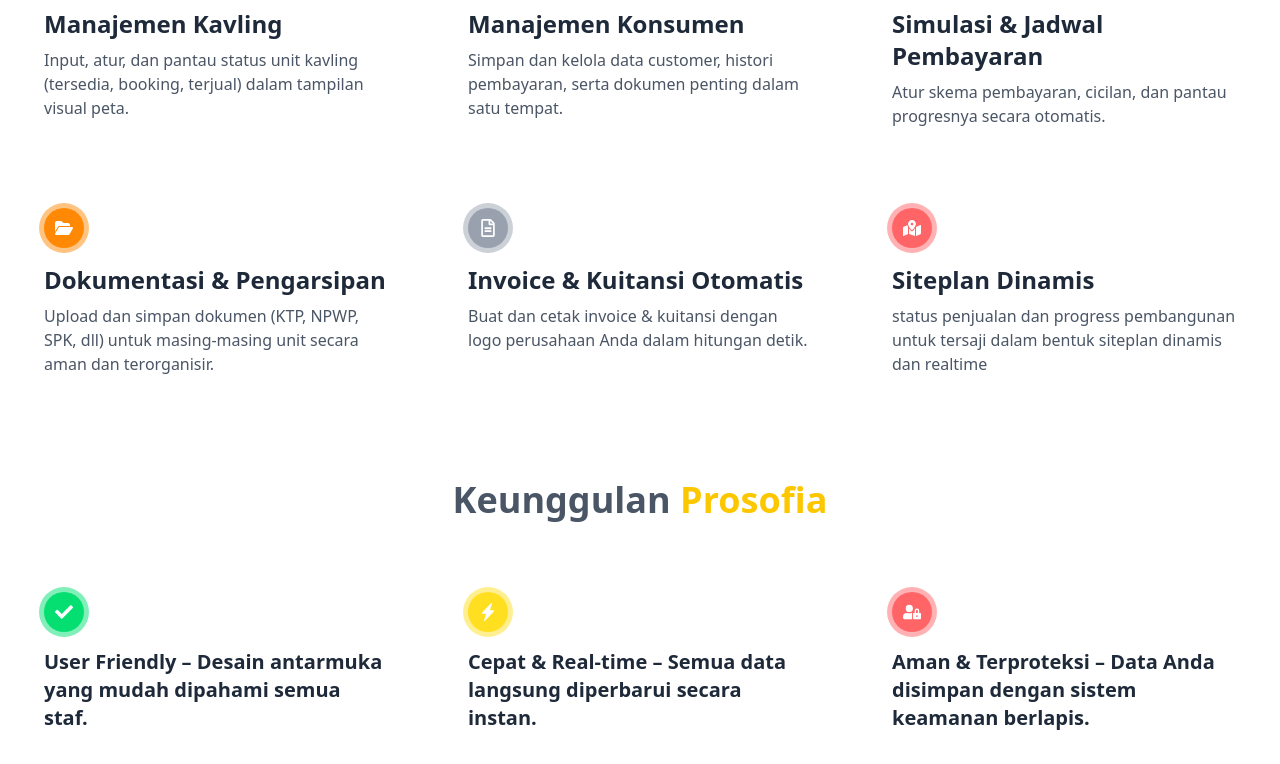
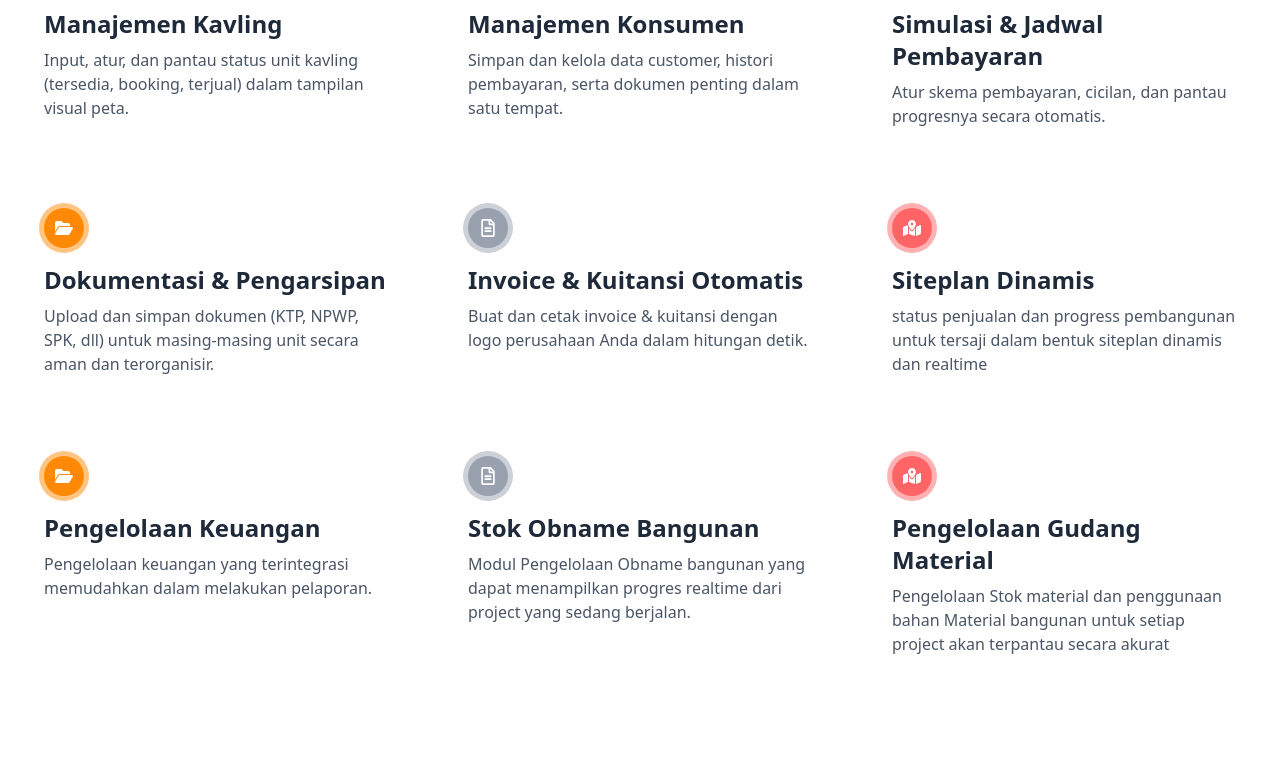
Before and after one commit to nafizhm/prosofiaku, a React (Vite) app: page / in a window 1280 px wide. Shown: the part 2000-2764 px from the top of the page. Built offline with nearby package versions, Linux system fonts and the light colour scheme.

Commit message:
perbaikan konten

```diff
--- a/src/components/Footer.jsx
+++ b/src/components/Footer.jsx
@@ -20,7 +20,11 @@
             <div>
               <h3 className="text-yellow-400 font-medium">WhatsApp</h3>
               <a href="https://wa.me/6282221992911" target="_blank" className="text-white hover:text-yellow-300 transition">
-                 0822 2199 2911
+                 0822 2199 2911 - Naufal Ahmad
+              </a>
+              <br></br>
+              <a href="https://wa.me/6281250274777" target="_blank" className="text-white hover:text-yellow-300 transition">
+                 0812 5027 4777 - Heru Hidayat
               </a>
             </div>
 
--- a/src/pages/Home.jsx
+++ b/src/pages/Home.jsx
@@ -41,7 +41,7 @@
     const [showModal, setShowModal] = useState(false);
 
     const allImages = Object.values(
-    import.meta.glob('/src/assets/{1,2,3,4,5,6,7,8,9,10,11,12,13,14,15,16,17,18,19,20,21,22}.webp', {
+    import.meta.glob('/src/assets/{1,2,3,4,5,6,7,8,9,11,12,13,14,15,16,17,18,19,20,21,22}.webp', {
         eager: true,
         import: 'default',
     })
@@ -287,8 +287,62 @@
                         </p>
                     </div>
 
+
+
+                    <div className="bg-white p-6 rounded-xl hover:shadow-lg transition-all duration-300" data-aos="fade-up" data-aos-delay="250">
+                        <div className="relative w-10 h-10 mb-4">
+                            <div className="absolute inset-0 scale-125 bg-orange-400 opacity-50 rounded-full z-0"></div>
+                            <div className="relative z-10 bg-orange-400 text-white rounded-full w-full h-full flex items-center justify-center">
+                            <FaFolderOpen className="text-lg" />
+                            </div>
+                        </div>
+
+                        <h3 className="text-2xl font-semibold text-gray-800 mb-2">
+                            Pengelolaan Keuangan
+                        </h3>
+                        <p className="text-gray-600 text-md">
+                            Pengelolaan keuangan yang terintegrasi memudahkan dalam melakukan pelaporan.
+                        </p>
+                    </div>
+
+                    <div className="bg-white p-6 rounded-xl hover:shadow-lg transition-all duration-300" data-aos="fade-up" data-aos-delay="300">
+                        <div className="relative w-10 h-10 mb-4">
+                            <div className="absolute inset-0 scale-125 bg-gray-400 opacity-50 rounded-full z-0"></div>
+                            <div className="relative z-10 bg-gray-400 text-white rounded-full w-full h-full flex items-center justify-center">
+                            <FaRegFileAlt className="text-lg" />
+                            </div>
+                        </div>
+
+                        <h3 className="text-2xl font-semibold text-gray-800 mb-2">
+                            Stok Obname Bangunan
+                        </h3>
+                        <p className="text-gray-600 text-md">
+                            Modul Pengelolaan Obname bangunan yang dapat menampilkan progres realtime dari project yang sedang berjalan.
+                        </p>
+                    </div>
+
+                    <div className="bg-white p-6 rounded-xl hover:shadow-lg transition-all duration-300" data-aos="fade-up" data-aos-delay="350">
+                        <div className="relative w-10 h-10 mb-4">
+                            <div className="absolute inset-0 scale-125 bg-red-400 opacity-50 rounded-full z-0"></div>
+                            <div className="relative z-10 bg-red-400 text-white rounded-full w-full h-full flex items-center justify-center">
+                            <FaMapMarkedAlt className="text-lg" />
+                            </div>
+                        </div>
+
+                        <h3 className="text-2xl font-semibold text-gray-800 mb-2">
+                            Pengelolaan Gudang Material
+                        </h3>
+                        <p className="text-gray-600 text-md">
+                            Pengelolaan Stok material dan penggunaan bahan Material bangunan untuk setiap project akan terpantau secara akurat
+                        </p>
+                    </div>
+
                     </div>
         </section>
+
+
+
+
 
         <section id="keunggulan" className="h-auto py-10 px-5">
                 <div className="max-w-7xl mx-auto text-center mb-12">
@@ -363,7 +417,22 @@
                         </div>
 
                         <h3 className="text-xl font-semibold text-gray-800 mb-2">
-                             Cocok untuk Developer Kecil hingga Menengah
+                             Pengaturan hak akses yang fleksibel untuk setiap pengguna
+                        </h3>
+
+                    </div>
+
+
+                    <div className="bg-white p-6 rounded-xl hover:shadow-lg transition-all duration-300" data-aos="fade-up" data-aos-delay="300">
+                        <div className="relative w-10 h-10 mb-4">
+                            <div className="absolute inset-0 scale-125 bg-gray-400 opacity-50 rounded-full z-0"></div>
+                            <div className="relative z-10 bg-gray-400 text-white rounded-full w-full h-full flex items-center justify-center">
+                            <FaCode  className="text-lg" />
+                            </div>
+                        </div>
+
+                        <h3 className="text-xl font-semibold text-gray-800 mb-2">
+                             Cocok untuk Developer Skala Kecil hingga Besar
                         </h3>
 
                     </div>
@@ -469,7 +538,7 @@
 
                     <div className="mt-6">
                         <a
-                        href="https://wa.me/6282114966123?text=Halo%20saya%20ingin%20berlangganan%20Prosofia%20paket%20Basic"
+                        href="https://wa.me/6281250274777?text=Halo%20saya%20ingin%20berlangganan%20Prosofia%20paket%20Kavling"
                         target="_blank"
                         rel="noopener noreferrer"
                         className="block text-center border border-yellow-500 text-yellow-500 hover:bg-yellow-500 hover:text-white transition-transform px-5 py-2 rounded-md font-medium text-sm"
@@ -507,7 +576,7 @@
 
                     <div className="mt-6">
                         <a
-                        href="https://wa.me/6282114966123?text=Halo%20saya%20ingin%20berlangganan%20Prosofia%20paket%20Basic"
+                        href="https://wa.me/6281250274777?text=Halo%20saya%20ingin%20berlangganan%20Prosofia%20paket%20Silver"
                         target="_blank"
                         rel="noopener noreferrer"
                         className="block text-center border border-yellow-500 text-yellow-500 hover:bg-yellow-500 hover:text-white transition-transform px-5 py-2 rounded-md font-medium text-sm"
@@ -548,7 +617,7 @@
 
                     <div className="mt-6">
                         <a
-                        href="https://wa.me/6282114966123?text=Halo%20saya%20tertarik%20dengan%20paket%20Pro%20Prosofia"
+                        href="https://wa.me/6281250274777?text=Halo%20saya%20tertarik%20dengan%20paket%20Gold%20Prosofia"
                         target="_blank"
                         rel="noopener noreferrer"
                         className="block text-center border border-yellow-500 text-yellow-500 hover:bg-yellow-500 hover:text-white  px-5 py-2 rounded-md font-medium text-sm"
@@ -590,7 +659,7 @@
 
                     <div className="mt-6">
                         <a
-                        href="https://wa.me/6282114966123?text=Halo%20saya%20tertarik%20dengan%20paket%20Pro%20Prosofia"
+                        href="https://wa.me/6281250274777?text=Halo%20saya%20tertarik%20dengan%20paket%20Enterprise%20Prosofia"
                         target="_blank"
                         rel="noopener noreferrer"
                         className="block text-center border border-yellow-500 text-yellow-500 hover:bg-yellow-500 hover:text-white  px-5 py-2 rounded-md font-medium text-sm"
```
